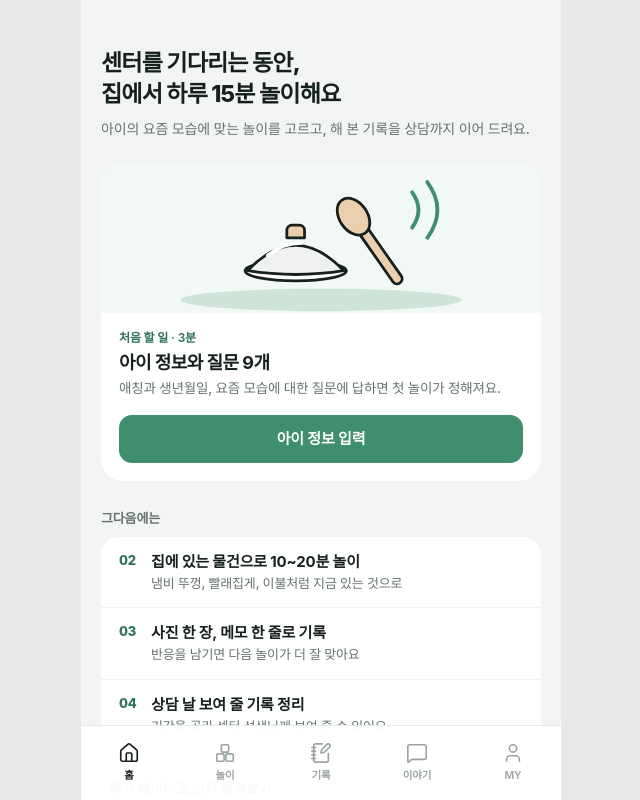
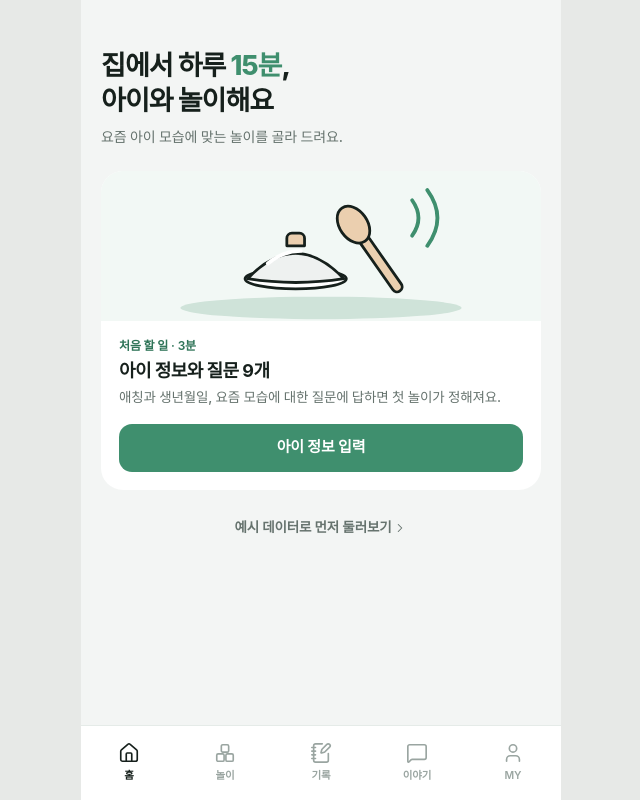
Before and after one commit to kth-0121/PlayGrowth-AI, a Next.js app: page / in a window 1280 px wide. Shown: the top 800 px of the page, without its empty margins (319-959 px from the left). Built offline with nearby package versions, Linux system fonts and the light colour scheme; a web font is replaced by a local one.

Commit message:
fix: 첫 방문 홈 헤드라인 교체, '그다음에는' 섹션 삭제, 보조 링크 정리

```diff
--- a/src/components/Landing.tsx
+++ b/src/components/Landing.tsx
@@ -1,28 +1,22 @@
 "use client";
 
-import { ButtonLink, TextButton } from "./Button";
+import { ChevronRight } from "lucide-react";
+import { ButtonLink } from "./Button";
+import { Icon } from "./Icon";
 import { PlayArt } from "./PlayArt";
-import { ListGroup, ListRow } from "./ListRow";
-import { H1 } from "./PageHeader";
 import { seedDemo } from "@/mocks/demo";
-import { TAB_SAFE } from "./TabBar";
 
-const NEXT_STEPS = [
-  { title: "집에 있는 물건으로 10~20분 놀이", desc: "냄비 뚜껑, 빨래집게, 이불처럼 지금 있는 것으로" },
-  { title: "사진 한 장, 메모 한 줄로 기록", desc: "반응을 남기면 다음 놀이가 더 잘 맞아요" },
-  { title: "상담 날 보여 줄 기록 정리", desc: "기간을 골라 센터 선생님께 보여 줄 수 있어요" },
-];
-
-/** 비로그인·첫 방문 화면 */
+/** 비로그인·첫 방문 화면: 할 일은 "아이 정보 입력" 하나. 위에서부터 쌓고 남는 공간은 여백으로 둠 */
 export function Landing() {
   return (
-    <main className={`flex flex-1 flex-col px-5 ${TAB_SAFE}`}>
-      <H1 className="mt-12">{"센터를 기다리는 동안,\n집에서 하루 15분 놀이해요"}</H1>
-      <p className="mt-2 text-[14px] font-medium leading-[1.5] text-sub">
-        아이의 요즘 모습에 맞는 놀이를 고르고, 해 본 기록을 상담까지 이어 드려요.
-      </p>
+    <main className="flex flex-1 flex-col px-5 pb-[calc(74px+env(safe-area-inset-bottom)+16px)]">
+      <h1 className="mt-12 text-[27px] font-extrabold leading-[1.3] tracking-[-0.035em] text-ink">
+        집에서 하루 <span className="text-sage">15분</span>,
+        <br />
+        아이와 놀이해요
+      </h1>
+      <p className="mt-2 text-[14px] font-medium leading-[1.5] text-sub">요즘 아이 모습에 맞는 놀이를 골라 드려요.</p>
 
-      {/* 첫 단계만 크게: 지금 바로 할 일 */}
       <section className="mt-6 overflow-hidden rounded-[22px] bg-card">
         <PlayArt play={{ id: "lang-sound-1", area: "lang", title: "냄비 뚜껑으로 소리 따라 하기" }} height={150} />
         <div className="px-[18px] pb-[18px] pt-4">
@@ -37,29 +31,14 @@ export function Landing() {
         </div>
       </section>
 
-      <h2 className="mt-7 text-[13px] font-semibold text-sub">그다음에는</h2>
-      <ListGroup className="mt-2">
-        {NEXT_STEPS.map((s, i) => (
-          <ListRow key={s.title}>
-            <div className="flex gap-3">
-              <span className="w-5 shrink-0 text-[13px] font-extrabold text-sage-dark">{String(i + 2).padStart(2, "0")}</span>
-              <div>
-                <p className="text-[15px] font-bold leading-[1.4]">{s.title}</p>
-                <p className="mt-0.5 text-[13px] font-medium text-sub">{s.desc}</p>
-              </div>
-            </div>
-          </ListRow>
-        ))}
-      </ListGroup>
-
-      <TextButton onClick={seedDemo} className="mt-4 self-start">
+      <button
+        type="button"
+        onClick={seedDemo}
+        className="pressable mt-4 inline-flex min-h-11 items-center gap-0.5 self-center px-2 text-[13.5px] font-semibold text-sub"
+      >
         예시 데이터로 먼저 둘러보기
-      </TextButton>
-
-      <p className="mt-auto pt-8 text-[12px] font-medium leading-[1.6] text-sub">
-        놀이다리는 의료 서비스가 아니에요. 진단이나 치료를 대신하지 않고, 집에서 함께 놀 거리를 고르는 걸 도와요. 걱정되는
-        모습이 있으면 전문기관 상담을 안내해 드려요.
-      </p>
+        <Icon icon={ChevronRight} size={14} />
+      </button>
     </main>
   );
 }
```
